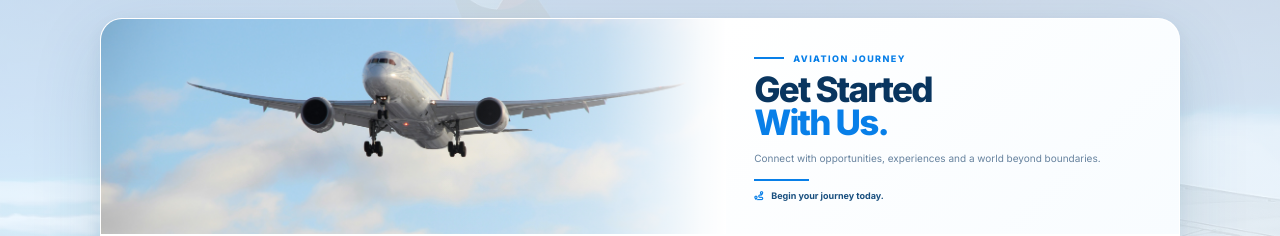
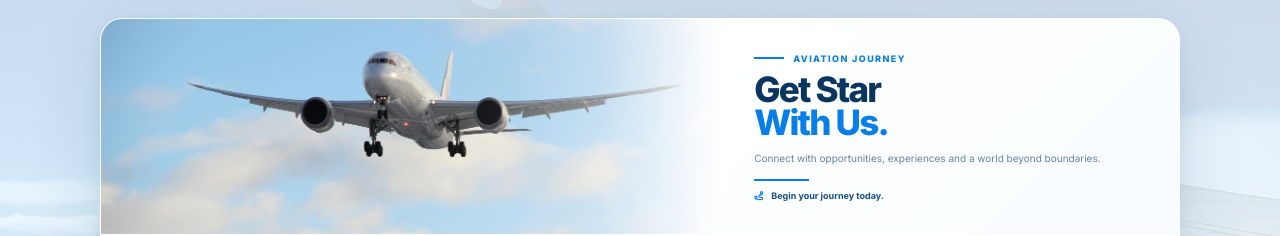
Before and after one commit to SHANTANU-SRSHAN/RC_AV_W, a website: page public/index.html in a window 1280 px wide. Shown: the top 236 px of the page. Drawn offline with Linux system fonts and the light colour scheme.

Commit message:
Update website design

```diff
--- a/public/index.html
+++ b/public/index.html
@@ -96,7 +96,7 @@
 
                     <h1>
 
-                        Get Started
+                        Get Star
 
                         <strong>
                             With Us.
```
